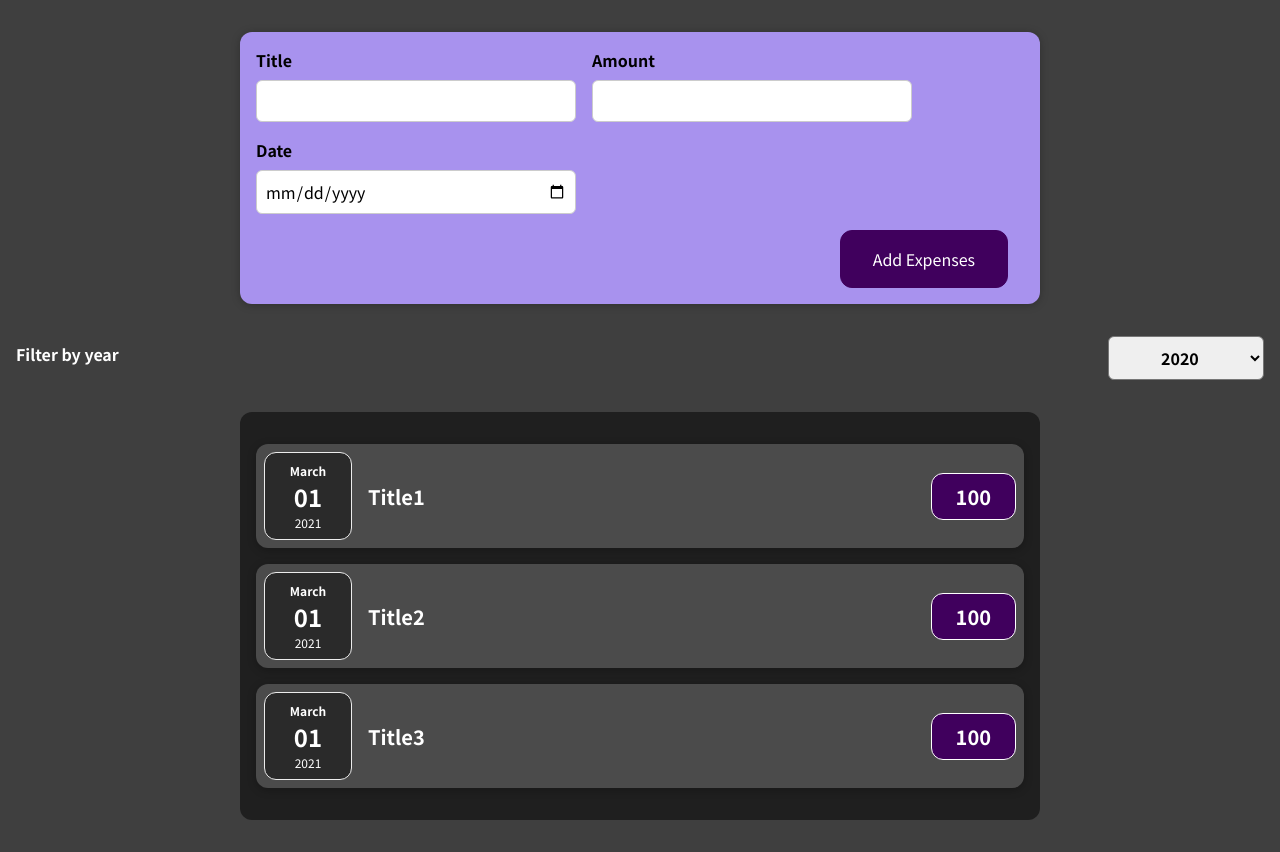
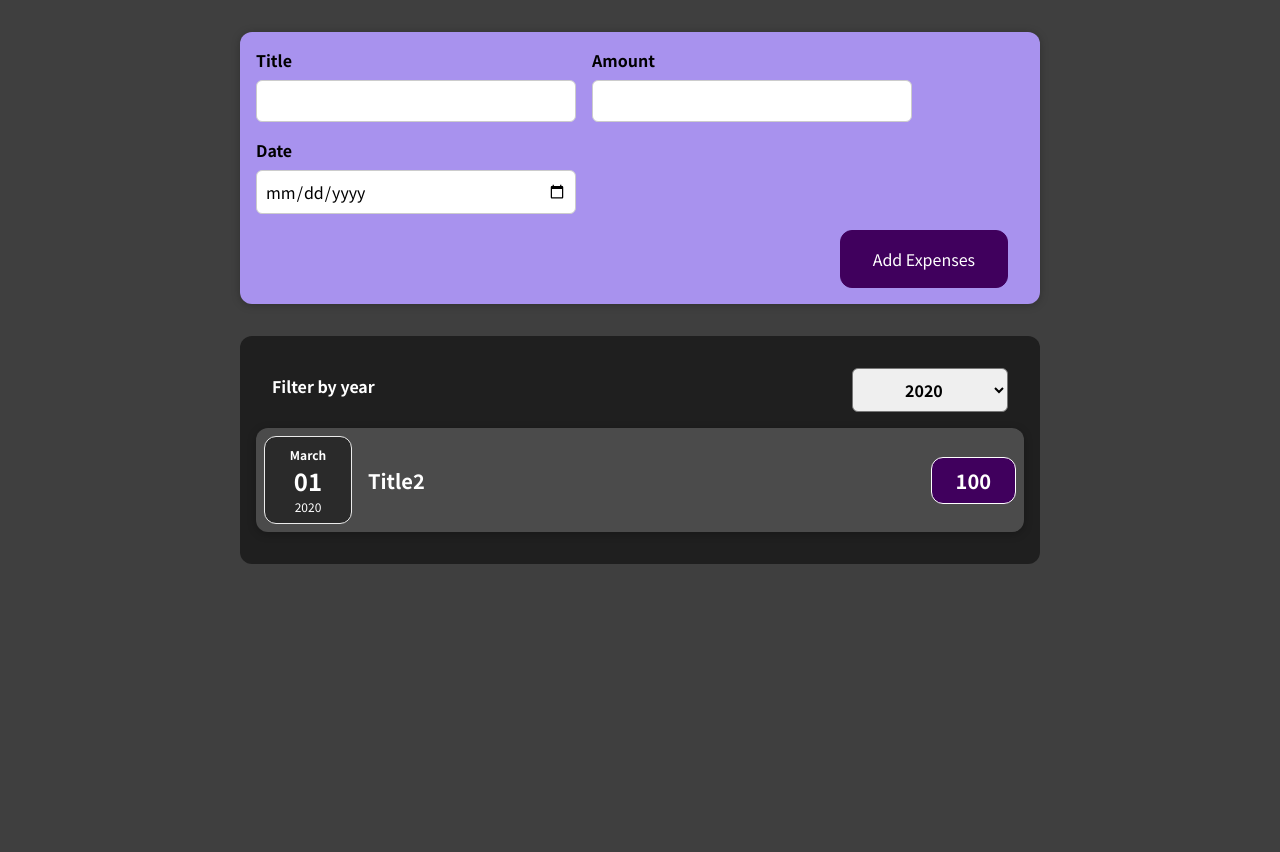
Before and after one commit to akshaybagai/learn-react, a React (Create React App) app: page / in a window 1280 px wide. After the commit the page ends 800 px from the top, so only its background shows below. Built offline with nearby package versions, Linux system fonts and the light colour scheme.

Commit message:
extract expenses component

```diff
--- a/src/App.js
+++ b/src/App.js
@@ -1,16 +1,21 @@
+import React, {useState} from "react";
 import Expenses from "./components/Expenses";
 import NewExpense from './components/NewExpense/NewExpense'
 
+const DUMMY_EXPENSE = [
+    {id: 'e1', title: 'Title1', amount: '100', date: new Date(2021, 2, 1)},
+    {id: 'e2', title: 'Title2', amount: '100', date: new Date(2020, 2, 1)},
+    {id: 'e3', title: 'Title3', amount: '100', date: new Date(2019, 2, 1)},
+    {id: 'e4', title: 'Title4', amount: '100', date: new Date(2019, 2, 1)},
+];
+
 function App() {
-    const expenses = [
-        {id: 'e1', title: 'Title1', amount: '100', date: new Date(2021, 2, 1)},
-        {id: 'e2', title: 'Title2', amount: '100', date: new Date(2021, 2, 1)},
-        {id: 'e1', title: 'Title3', amount: '100', date: new Date(2021, 2, 1)},
-    ];
+    const [expenses, setExpenses] = useState(DUMMY_EXPENSE);
 
     const addExpenseHandler = expense => {
-        console.log("In app.js")
-        console.log(expense)
+        setExpenses(prevState => {
+            return [expense, ...prevState];
+        })
     };
 
     return (
--- a/src/components/ExpenseItem.js
+++ b/src/components/ExpenseItem.js
@@ -1,5 +1,3 @@
-import React, {useState} from 'react';
-
 import ExpenseDate from "./ExpenseDate";
 import './ExpenseItem.css'
 import Card from "./Card";
--- a/src/components/Expenses.js
+++ b/src/components/Expenses.js
@@ -1,5 +1,5 @@
 import React, {useState} from 'react';
-import ExpenseItem from "./ExpenseItem";
+import ExpensesList from "./ExpensesList";
 import ExpensesFilter from "./ExpensesFilter/ExpensesFilter";
 
 import './Expenses.css'
@@ -14,13 +14,15 @@ function Expenses(props) {
         console.log(selectedYear);
     };
 
+    const filteredExpenses = props.items.filter((expense) => {
+        return expense.date.getFullYear().toString() === filteredYear;
+    });
+
     return (
         <div>
-            <ExpensesFilter onFilterChange={onFilterChangeEventHandler} selected={filteredYear}/>
             <Card className="expenses">
-                <ExpenseItem title={props.items[0].title} amount={props.items[0].amount} date={props.items[0].date}/>
-                <ExpenseItem title={props.items[1].title} amount={props.items[1].amount} date={props.items[1].date}/>
-                <ExpenseItem title={props.items[2].title} amount={props.items[2].amount} date={props.items[2].date}/>
+                <ExpensesFilter onFilterChange={onFilterChangeEventHandler} selected={filteredYear}/>
+                <ExpensesList items = {filteredExpenses}/>
             </Card>
         </div>
     );
--- /dev/null
+++ b/src/components/ExpensesList.css
@@ -0,0 +1,9 @@
+.expenses-list {
+    list-style: none;
+    padding: 0;
+}
+
+.expenses-list__fallback {
+    color: white;
+    text-align: center;
+}
--- /dev/null
+++ b/src/components/ExpensesList.js
@@ -0,0 +1,25 @@
+import React, {useState} from 'react';
+import ExpenseItem from "./ExpenseItem";
+
+import './ExpensesList.css'
+import Card from "./Card";
+
+function ExpensesList(props) {
+
+    let expensesContent = <p>No expenses filtered</p>
+
+    if(props.items.length === 0) {
+        return <h2 className="expenses-list__fallback">No Expenses found</h2>
+    }
+
+    return <ul className="expenses-list">
+        {props.items
+            .map((expense => <ExpenseItem key={expense.id}
+                                          title={expense.title}
+                                          amount={expense.amount}
+                                          date={expense.date}/>))
+        }
+    </ul>
+}
+
+export default ExpensesList;
```
Also changed, not shown: 1 other file (tests, documents, lock files or other folders).
